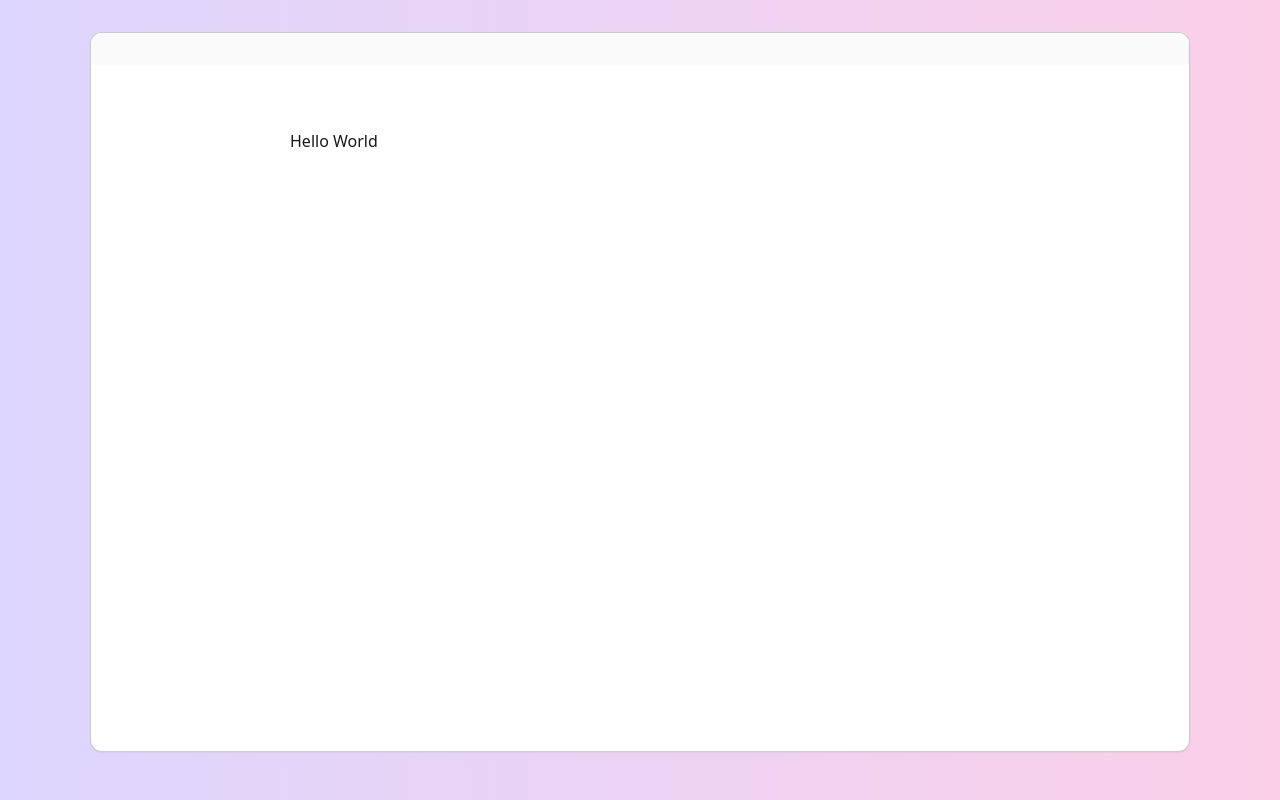
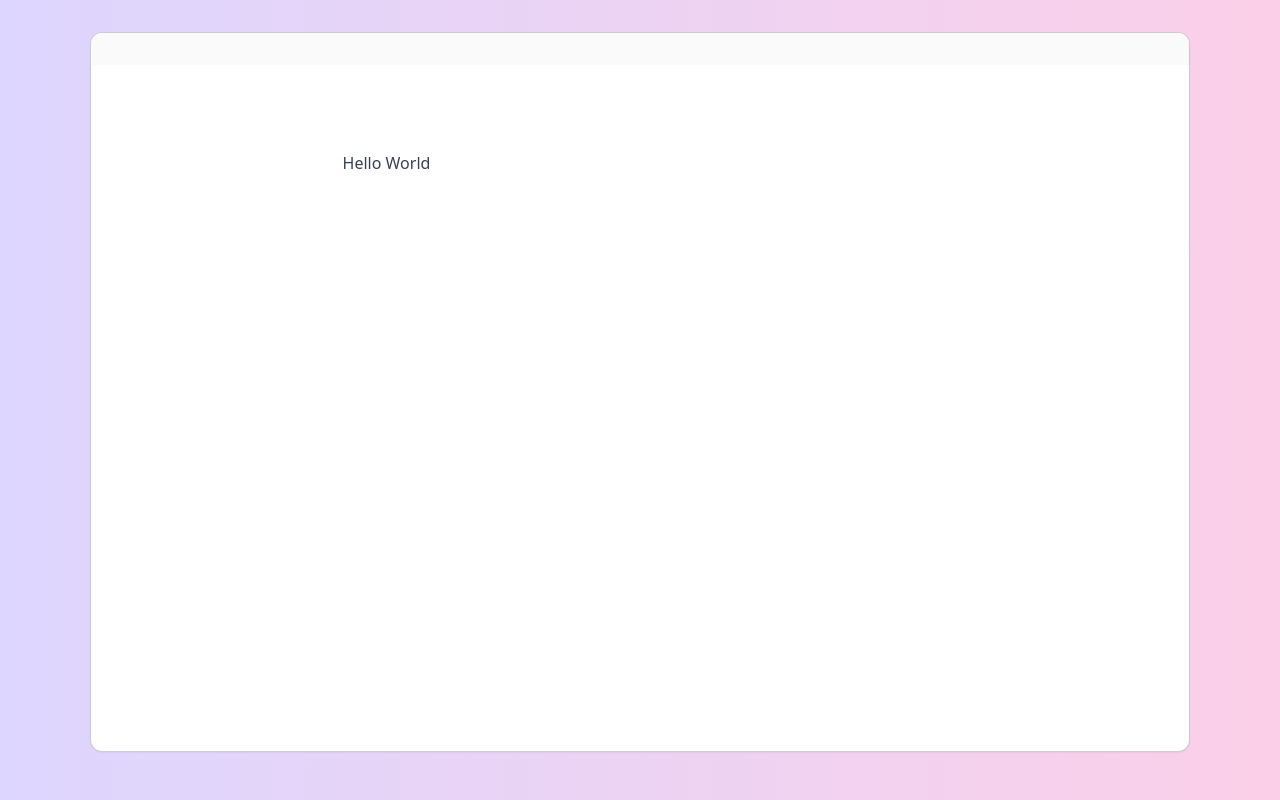
Before and after one commit to Pedroo07/Notion-clone, a React (Vite) app: page / in a window 1280 px wide. Built offline with nearby package versions, Linux system fonts and the light colour scheme.

Commit message:
Instalando e utilizando tailwind typography

```diff
--- a/package.json
+++ b/package.json
@@ -17,6 +17,7 @@
     "react-dom": "^18.2.0"
   },
   "devDependencies": {
+    "@tailwindcss/typography": "^0.5.13",
     "@types/react": "^18.2.66",
     "@types/react-dom": "^18.2.22",
     "@typescript-eslint/eslint-plugin": "^7.2.0",
--- a/src/components/Main.tsx
+++ b/src/components/Main.tsx
@@ -4,10 +4,15 @@ import StarterKit from "@tiptap/starter-kit"
 const Main = () => {
     const editor = useEditor({
         extensions: [StarterKit],
-        content: '<p>Hello World</p>'
+        content: '<p>Hello World</p>',
+        editorProps:{
+            attributes: {
+                class: 'outline-none'
+            }
+        }
     })
   return (
-    <EditorContent className="max-w-[700px] mx-auto pt-16" editor={editor}
+    <EditorContent className="max-w-[700px] mx-auto pt-16 prose" editor={editor}
     />
   )
 }
--- a/tailwind.config.js
+++ b/tailwind.config.js
@@ -4,5 +4,7 @@ export default {
   theme: {
     extend: {},
   },
-  plugins: [],
+  plugins: [
+  require('@tailwindcss/typography')
+],
 }
```
Also changed, not shown: 1 other file (tests, documents, lock files or other folders).
